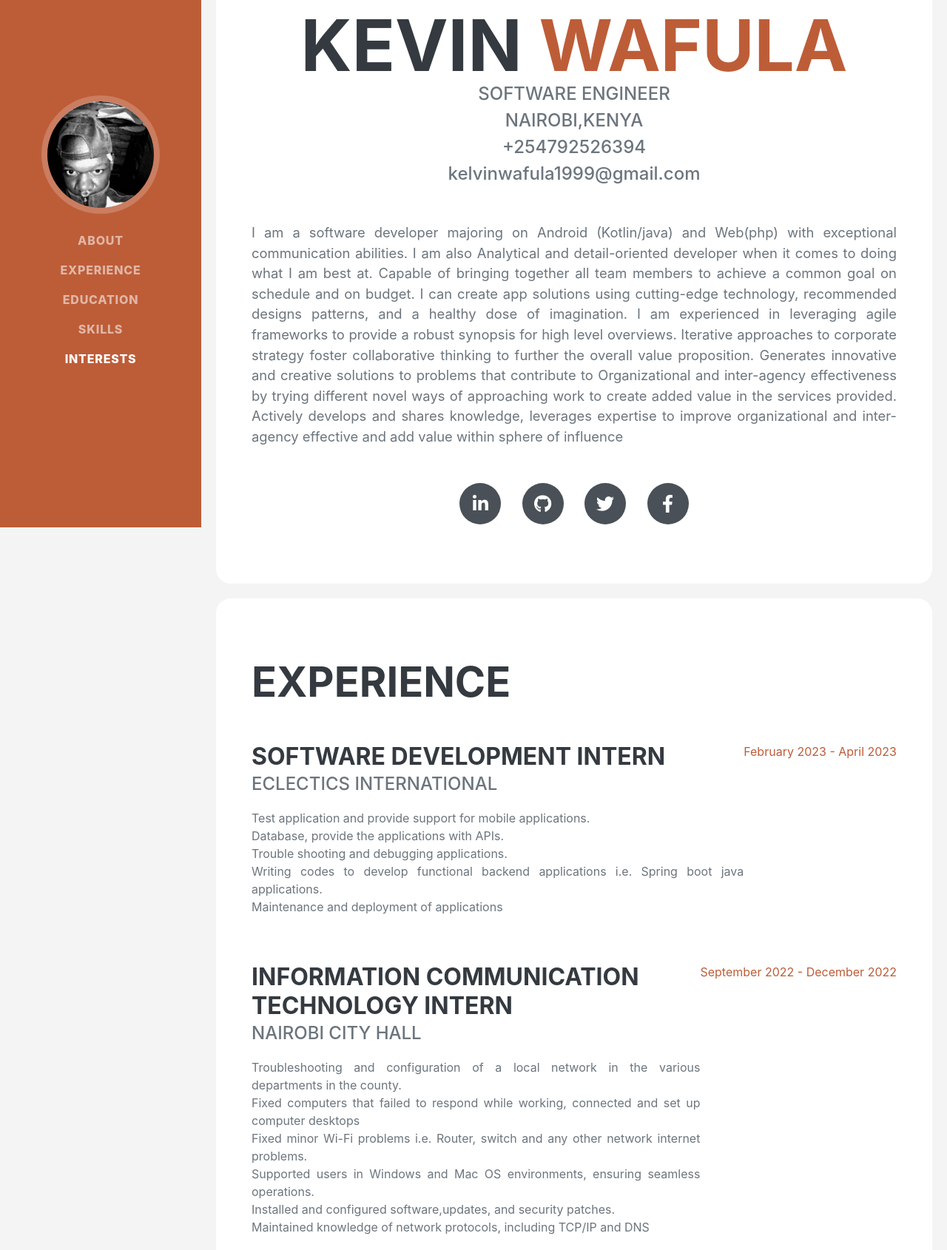
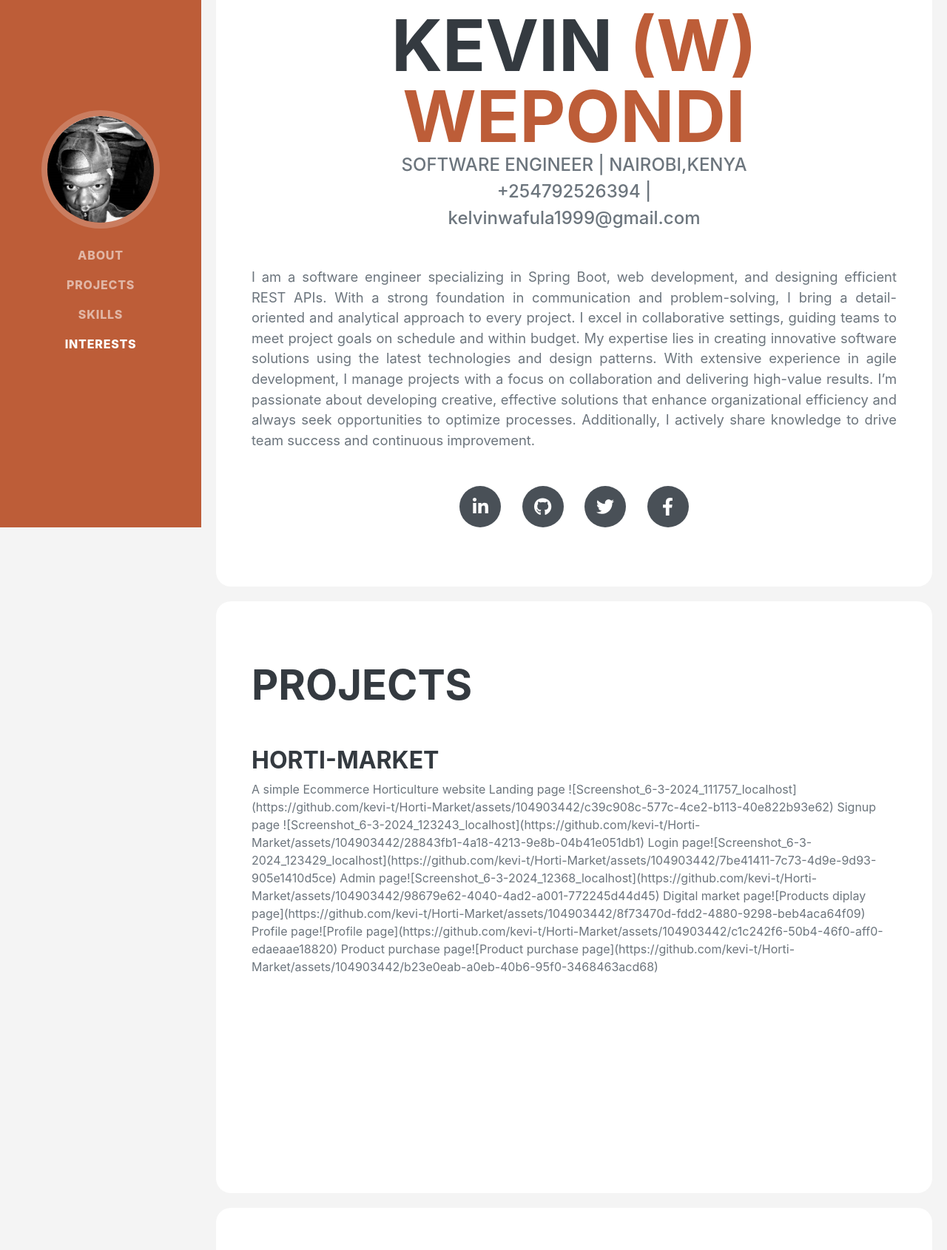
Before and after one commit to kevi-t/kevi-t.github.io, a plain HTML site: page index.html in a window 1280 px wide. Shown: the part 87-1777 px from the top of the page at 74% size. Drawn offline with nearby package versions, Linux system fonts and the light colour scheme; a web font is replaced by a local one.

Commit message:
Update index.html

```diff
--- a/index.html
+++ b/index.html
@@ -27,8 +27,7 @@
             <div class="collapse navbar-collapse" id="navbarResponsive">
                 <ul class="navbar-nav">
                     <li class="nav-item"><a class="nav-link js-scroll-trigger" href="#about">About</a></li>
-                    <li class="nav-item"><a class="nav-link js-scroll-trigger" href="#experience">Experience</a></li>
-                    <li class="nav-item"><a class="nav-link js-scroll-trigger" href="#education">Education</a></li>
+                    <li class="nav-item"><a class="nav-link js-scroll-trigger" href="#education">Projects</a></li>
                     <li class="nav-item"><a class="nav-link js-scroll-trigger" href="#skills">Skills</a></li>
                     <li class="nav-item"><a class="nav-link js-scroll-trigger" href="#interests">Interests</a></li>
                 </ul>
@@ -41,26 +40,23 @@
             <!-- About-->
             <section class="resume-section" id="about">
                 <div class="resume-section-content">
-                    <center><h1 class="mb-0">kevin <span class="text-primary">Wafula</span></h1>
+                    <center><h1 class="mb-0">kevin <span class="text-primary">(W) Wepondi</span></h1>
                         <div class="subheading mb-5">
-                            SOFTWARE ENGINEER<br>
-                            Nairobi,Kenya<br>
-                            +254792526394<br>
-                           <p style="text-transform: lowercase;"> kelvinwafula1999@gmail.com </p>
+                            SOFTWARE ENGINEER | Nairobi,Kenya<br>
+                            +254792526394 | <p style="text-transform: lowercase;"> kelvinwafula1999@gmail.com </p>
                         </div>
                     </center>
                     <div class="social-icons">
                       <p class="lead mb-5"  style="text-align: justify;">
-                      I am a software developer majoring on Android (Kotlin/java) and Web(php) with exceptional communication abilities.
-                      I am also Analytical and detail-oriented developer when it comes to doing what I am best at.
-                      Capable of bringing together all team members to achieve a common goal on schedule and on budget.
-                      I can create app solutions using cutting-edge technology, recommended designs patterns, and a healthy dose of imagination.
-                      I am experienced in leveraging agile frameworks to provide a robust synopsis for high level overviews.
-                      Iterative approaches to corporate strategy foster collaborative thinking to further the overall value proposition.
-                      Generates innovative and creative solutions to problems that contribute to Organizational and inter-agency effectiveness
-                      by trying different novel ways of approaching work to create added value in the services provided.
-                      Actively develops and shares knowledge, leverages expertise to improve organizational and inter-agency effective and
-                      add value within sphere of influence
+
+I am a software engineer specializing in Spring Boot, web development, and designing efficient REST APIs.
+With a strong foundation in communication and problem-solving, I bring a detail-oriented and analytical approach to every project.
+I excel in collaborative settings, guiding teams to meet project goals on schedule and within budget.
+My expertise lies in creating innovative software solutions using the latest technologies and design patterns.
+With extensive experience in agile development, I manage projects with a focus on collaboration and delivering high-value results.
+I’m passionate about developing creative, effective solutions that enhance organizational efficiency and always seek opportunities to optimize processes.
+Additionally, I actively share knowledge to drive team success and continuous improvement.
+
                     </p>
                     </div>
                    <center>
@@ -74,68 +70,23 @@
                 </div>
             </section>
 
-            <!-- Experience-->
-            <section class="resume-section" id="experience">
-                <div class="resume-section-content">
-                    <h2 class="mb-5">Experience</h2>
-                    <div class="d-flex flex-column flex-md-row justify-content-between mb-5">
-                        <div class="flex-grow-1">
-                            <h3 class="mb-0">Software Development Intern</h3>
-                            <div class="subheading mb-3">Eclectics International</div>
-                            <p style="text-align: justify;">
-                                Test application and provide support for mobile applications.<br>
-                                Database, provide the applications with APIs.<br> Trouble shooting and debugging applications. <br>
-                                Writing codes to develop functional backend applications i.e. Spring boot java applications. <br>
-                                Maintenance and deployment of applications
-                            </p>
-                        </div>
-                        <div class="flex-shrink-0"><span class="text-primary">February 2023 - April 2023</span></div>
-                    </div>
 
-                    <div class="d-flex flex-column flex-md-row justify-content-between">
-                        <div class="flex-grow-1">
-                            <h3 class="mb-0">Information Communication Technology Intern</h3>
-                            <div class="subheading mb-3">Nairobi City Hall</div>
-                            <p style="text-align: justify;">
-                                Troubleshooting and configuration of a local network in the various departments in the county.<br>
-                                Fixed computers that failed to respond while working, connected and set up computer desktops<br>
-                                Fixed minor Wi-Fi problems i.e. Router, switch and any other network internet problems.<br>
-                                Supported users in Windows and Mac OS environments, ensuring seamless operations. <br>
-                                Installed and configured software,updates, and security patches. <br>
-                                Maintained knowledge of network protocols, including TCP/IP and DNS
-                            </p>
-                        </div>
-                        <div class="flex-shrink-0"><span class="text-primary">September 2022 - December 2022</span></div>
-                    </div>
-                </div>
-            </section>
 
             <!-- Education-->
             <section class="resume-section" id="education">
                 <div class="resume-section-content">
-                    <h2 class="mb-5">Education</h2>
-                    <div class="d-flex flex-column flex-md-row justify-content-between mb-5">
-                        <div class="flex-grow-1">
-                            <h3 class="mb-0">KIBABII UNIVERSITY</h3>
-                            <div class="subheading mb-3">BACHELOR OF SCIENCE</div>
-                            <div>COMPUTER SCIENCE-SOFTWARE DEVELOPMENT</div>
-                        </div>
-                        <div class="flex-shrink-0"><span class="text-primary">September 2018 - March 2023</span></div>
-                    </div>
-                    <div class="d-flex flex-column flex-md-row justify-content-between">
-                        <div class="flex-grow-1">
-                            <h3 class="mb-0">RUNGIRI HIGH SCHOOL</h3>
-                            <div class="subheading mb-3">K.C.S.E (Kenya Certificate of Secondary Examination)</div>
-                        </div>
-                        <div class="flex-shrink-0"><span class="text-primary">January 2014 - November 2017</span></div>
-                    </div><br><br>
-                    <div class="d-flex flex-column flex-md-row justify-content-between">
-                        <div class="flex-grow-1">
-                            <h3 class="mb-0">KABETE VETLAB PRIMARY SCHOOL</h3>
-                            <div class="subheading mb-3">K.C.P.E (Kenya Certificate Primary of Examination)</div>
-                        </div>
-                        <div class="flex-shrink-0"><span class="text-primary">January 2006 - November 2013</span></div>
-                    </div>
+                    <h2 class="mb-5">Projects</h2>
+                     <h3>Horti-Market</h3>
+A simple Ecommerce Horticulture website
+Landing page ![Screenshot_6-3-2024_111757_localhost](https://github.com/kevi-t/Horti-Market/assets/104903442/c39c908c-577c-4ce2-b113-40e822b93e62)
+Signup page ![Screenshot_6-3-2024_123243_localhost](https://github.com/kevi-t/Horti-Market/assets/104903442/28843fb1-4a18-4213-9e8b-04b41e051db1)
+Login page![Screenshot_6-3-2024_123429_localhost](https://github.com/kevi-t/Horti-Market/assets/104903442/7be41411-7c73-4d9e-9d93-905e1410d5ce)
+Admin page![Screenshot_6-3-2024_12368_localhost](https://github.com/kevi-t/Horti-Market/assets/104903442/98679e62-4040-4ad2-a001-772245d44d45)
+Digital market page![Products diplay page](https://github.com/kevi-t/Horti-Market/assets/104903442/8f73470d-fdd2-4880-9298-beb4aca64f09)
+Profile page![Profile page](https://github.com/kevi-t/Horti-Market/assets/104903442/c1c242f6-50b4-46f0-aff0-edaeaae18820)
+Product purchase page![Product purchase page](https://github.com/kevi-t/Horti-Market/assets/104903442/b23e0eab-a0eb-40b6-95f0-3468463acd68)
+
+
                 </div>
             </section>
 
```
